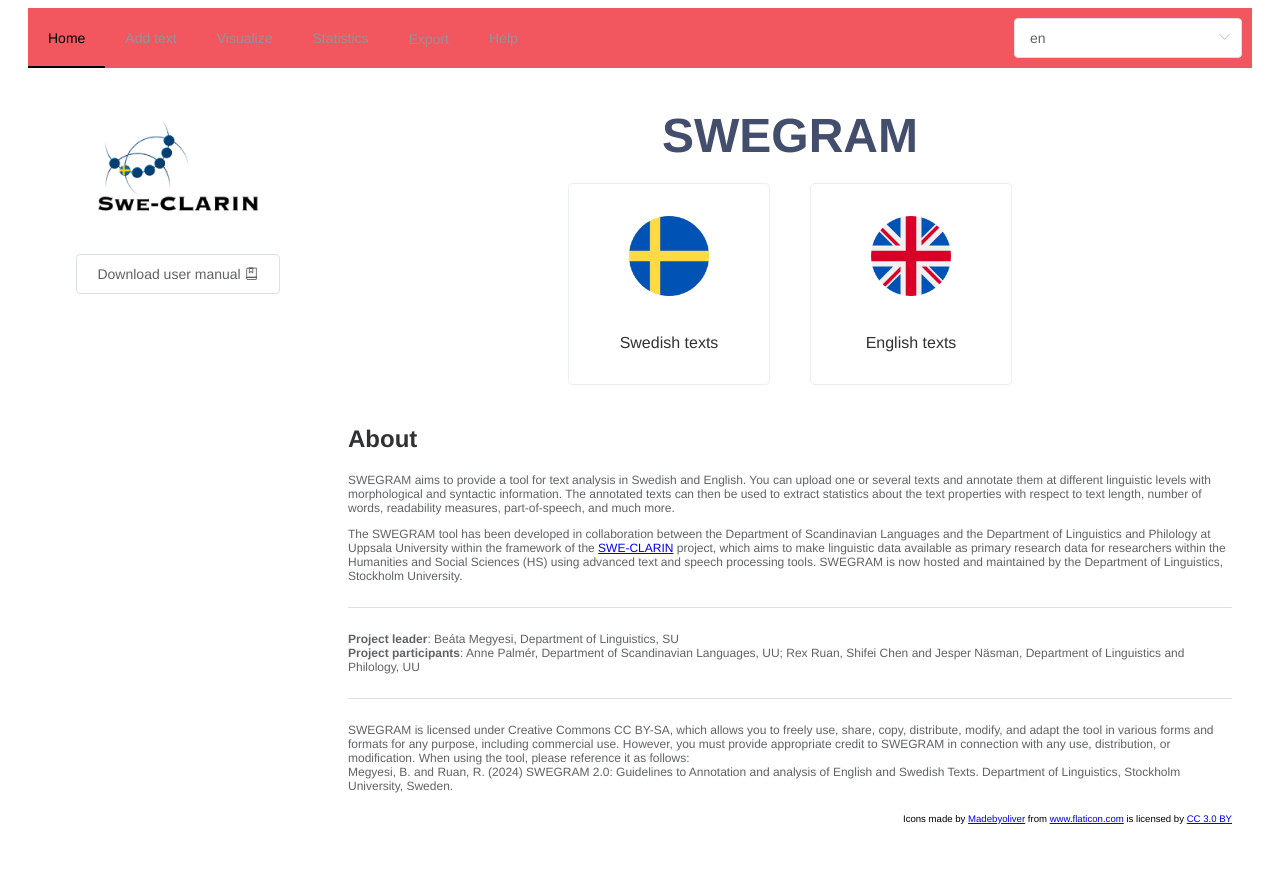
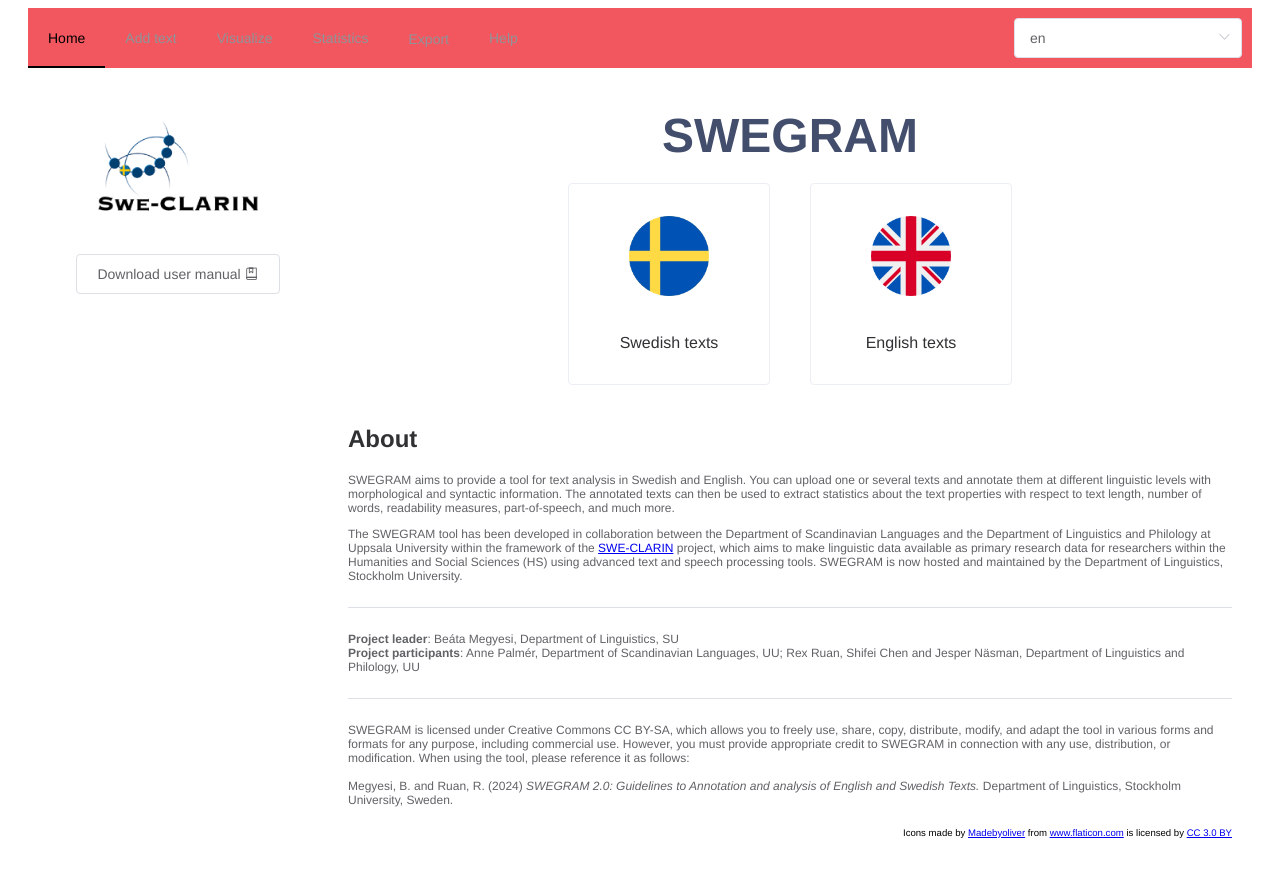
Before and after one commit to bmegyesi/swegram-v2, a Vue app in the folder frontend/: page /statistics#/en in a window 1280 px wide. Shown: the top 876 px of the page. Built offline with nearby package versions, Linux system fonts and the light colour scheme; what vue-cookies would draw is missing.

Commit message:
Make article name with italic style

```diff
--- a/frontend/src/components/HomePage.vue
+++ b/frontend/src/components/HomePage.vue
@@ -77,11 +77,12 @@
           <b>{{ $t('homePage.participant') }}</b>: {{ $t('homePage.participantContent') }}<br>
           <!-- <b>{{ $t('homePage.developer') }}</b>: {{ $t('homePage.developerContent') }}<br> -->
           <el-divider />
-          {{ $t('homePage.references') }} <br>
+          {{ $t('homePage.references') }} <br><br>
           <i18n
             path="homePage.reference2024"
             :tag="false"
           >
+            <i>{{ $t('homePage.article2024') }}</i>
             <!-- <a href="https://cl.lingfil.uu.se/~bea/publ/swegram-manual-2019.pdf">{{ $t('homePage.getPDF') }}</a> -->
           </i18n>
           <!-- <i18n
--- a/frontend/src/i18n/langs/en.js
+++ b/frontend/src/i18n/langs/en.js
@@ -281,7 +281,8 @@
     participantContent: 'Anne Palmér, Department of Scandinavian Languages, UU; Rex Ruan, Shifei Chen and Jesper Näsman, Department of Linguistics and Philology, UU',
     references: 'SWEGRAM is licensed under Creative Commons CC BY-SA, which allows you to freely use, share, copy, distribute, modify, and adapt the tool in various forms and formats for any purpose, including commercial use. However, you must provide appropriate credit to SWEGRAM in connection with any use, distribution, or modification. When using the tool, please reference it as follows:',
     getPDF: 'get pdf',
-    reference2024: 'Megyesi, B. and Ruan, R. (2024) SWEGRAM 2.0: Guidelines to Annotation and analysis of English and Swedish Texts. Department of Linguistics, Stockholm University, Sweden.',
+    article2024: 'SWEGRAM 2.0: Guidelines to Annotation and analysis of English and Swedish Texts.',
+    reference2024: 'Megyesi, B. and Ruan, R. (2024) {0} Department of Linguistics, Stockholm University, Sweden.',
     reference2019: 'Megyesi, B., Palmér, A. & Näsman J. (2019) SWEGRAM -  Annotering och analys av svenska texter. Institutionen för lingvistik och filologi och Institutionen för nordiska språk, Uppsala universitet. [{0}]',
     reference2017: 'Näsman, J., Megyesi, B., & Palmér, A. (2017)  SWEGRAM  - A WebBased Tool for Automatic Annotation and Analysis of Swedish Texts. In Proceedings of 21st Nordic Conference on Computational Linguistics, Nodalida 2017. [{0}]',
     iconsCredit: 'Icons made by {0} from {1} is licensed by {2}',
--- a/frontend/src/i18n/langs/sv.js
+++ b/frontend/src/i18n/langs/sv.js
@@ -280,7 +280,8 @@
     participantContent: 'Anne Palmér, Institutionen för nordiska språk, UU, och Rex Ruan, Shifei Chen och Jesper Näsman, Institutionen för lingvistik och filologi, UU',
     references: 'SWEGRAM är licensierat under Creative Commons CC BY-SA, vilket tillåter dig att fritt använda, dela, kopiera, distribuera, modifiera och anpassa verktyget i olika former och format för alla ändamål, inklusive kommersiellt bruk. Du måste dock ge lämplig kredit till SWEGRAM i samband med användning, distribution eller modifiering. När du använder verktyget, vänligen referera till det på följande sätt:',
     getPDF: 'skaffa fil i form av pdf',
-    reference2024: 'Megyesi, B. and Ruan, R. (2024) SWEGRAM 2.0: Guidelines to Annotation and analysis of English and Swedish Texts. Department of Linguistics, Stockholm University, Sweden.',
+    article2024: 'SWEGRAM 2.0: Guidelines to Annotation and analysis of English and Swedish Texts.',
+    reference2024: 'Megyesi, B. and Ruan, R. (2024) {0} Department of Linguistics, Stockholm University, Sweden.',
     reference2019: 'Megyesi, B., Palmér, A. & Näsman J. (2019) SWEGRAM -  Annotering och analys av svenska texter. Institutionen för lingvistik och filologi och Institutionen för nordiska språk, Uppsala universitet. [{0}]',
     reference2017: 'Näsman, J., Megyesi, B., & Palmér, A. (2017)  SWEGRAM  - A WebBased Tool for Automatic Annotation and Analysis of Swedish Texts. In Proceedings of 21st Nordic Conference on Computational Linguistics, Nodalida 2017. [{0}]',
     iconsCredit: 'Icons made by {0} from {1} is licensed by {2}',
```
Also changed, not shown: 2 other files (tests, documents, lock files or other folders).
